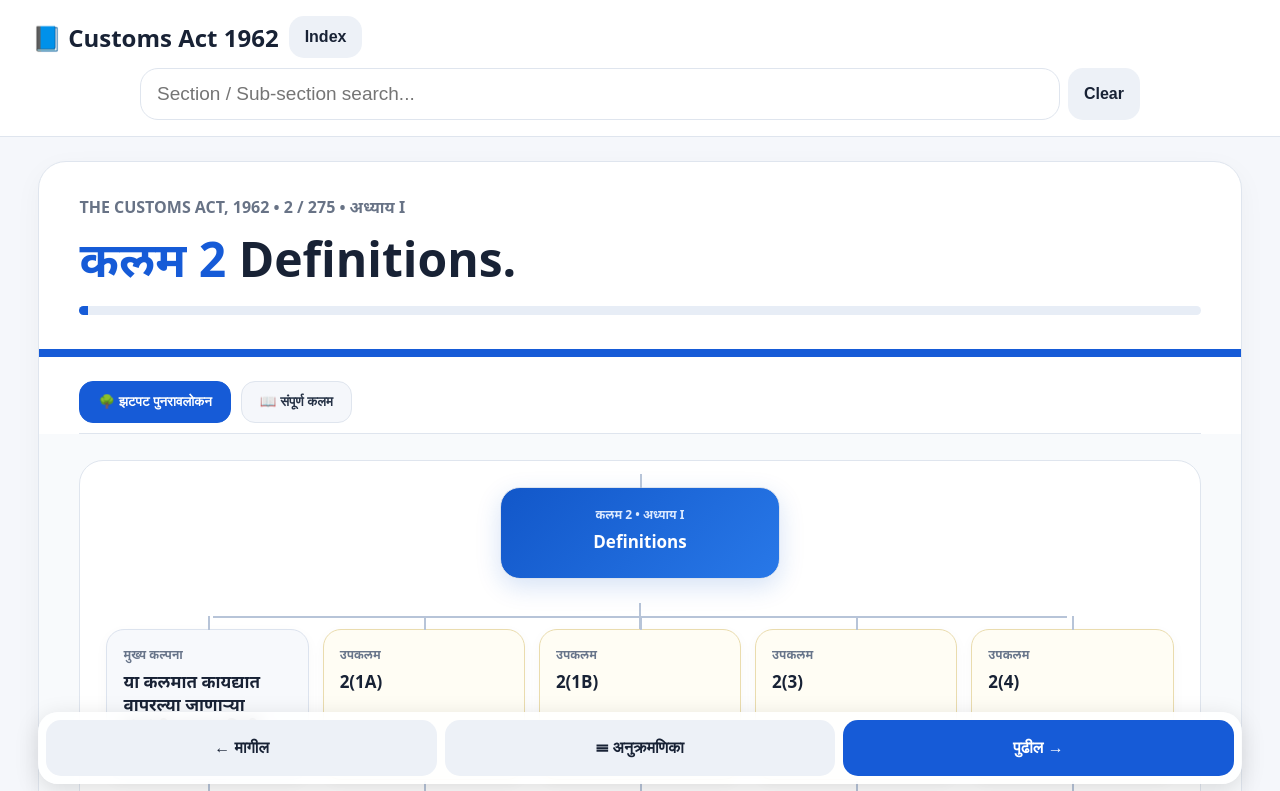
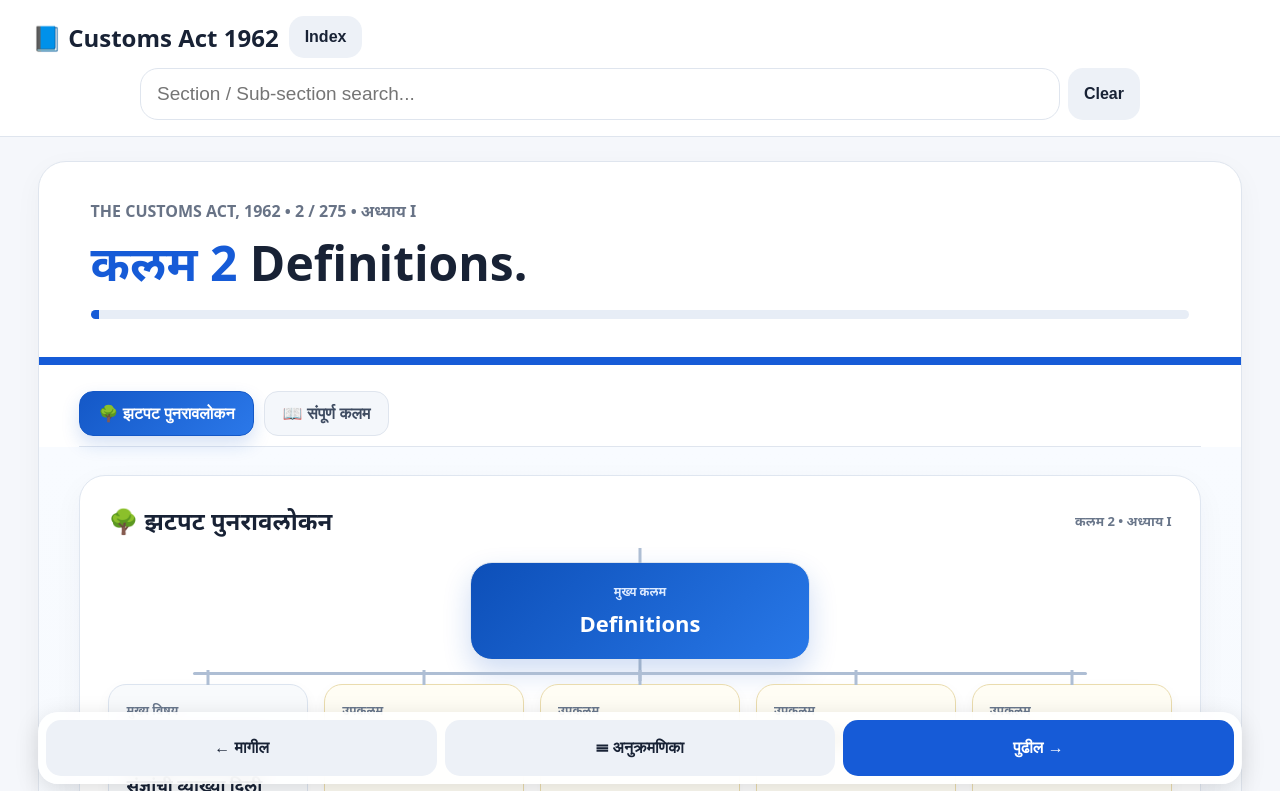
Before and after one commit to ganeshmodhem/Customs-Act-1962-F-Card, a plain HTML site: page index.html in a window 1280 px wide. Both pictures are taken after a click on the element 640 px from the left and 632 px from the top of the page. Shown: the top 791 px of the page. Drawn offline with Linux system fonts and the light colour scheme.

Commit message:
Add files via upload

```diff
--- a/index.html
+++ b/index.html
@@ -9,7 +9,7 @@
 header{position:sticky;top:0;z-index:20;background:#fff;border-bottom:1px solid var(--line);padding:12px 14px 10px}.top{display:flex;align-items:center;gap:10px}.brand{font-size:24px;font-weight:800}.search{margin-top:10px;display:flex;gap:8px}.search input{flex:1;border:1px solid var(--line);border-radius:18px;padding:14px 16px;font-size:17px;outline:none}.btn{border:0;border-radius:15px;padding:12px 16px;font-weight:800;font-size:16px;background:#edf1f7;color:var(--ink)}.btn.primary{background:var(--blue);color:#fff}
 main{width:100%;max-width:none;margin:0 auto;padding:24px clamp(20px,3vw,56px)}.hero{background:linear-gradient(135deg,#1246ae,#2670dd);color:#fff;border-radius:28px;padding:34px 40px;margin-bottom:20px;box-shadow:0 12px 35px #165bd733}.hero h1{font-size:44px;line-height:1.05;margin:0 0 10px}.hero p{font-size:22px;margin:0 0 22px}.pills{display:flex;flex-wrap:wrap;gap:9px}.pill{background:#ffffff22;border:1px solid #ffffff33;border-radius:14px;padding:12px 16px;font-weight:700;font-size:17px}.controls{display:flex;gap:8px;margin-bottom:12px}.controls select{flex:1;border:1px solid var(--line);border-radius:15px;padding:13px;background:#fff;font-size:16px}.count{color:var(--muted);font-size:14px;margin:7px 2px}
 .card{background:var(--card);border:1px solid var(--line);border-radius:22px;margin:10px 0;padding:18px;box-shadow:0 2px 10px #00000008;cursor:pointer}.card h2{font-size:22px;line-height:1.18;margin:0 0 8px}.num{color:var(--blue)}.chapter{color:var(--muted);font-size:14px}.subchips{display:flex;flex-wrap:wrap;gap:5px}.subchip{font-size:12px;background:#eef3ff;color:#2457aa;padding:4px 7px;border-radius:8px}
-.detail{background:#fff;border:1px solid var(--line);border-radius:28px;overflow:hidden;box-shadow:0 8px 28px #0000000a}.detailHead{padding:34px 40px;border-bottom:8px solid var(--blue)}.detailHead .small{color:var(--muted);font-weight:700}.detailHead h1{font-size:48px;line-height:1.12;margin:12px 0 20px}.progress{height:9px;background:#e7edf6;border-radius:99px;overflow:hidden}.progress i{display:block;height:100%;background:var(--blue)}section.block{padding:30px 40px}.block h3{margin:0 0 10px;color:#657084;letter-spacing:.03em}.english{font-family:Georgia,"Times New Roman",serif;white-space:pre-wrap;font-size:21px;line-height:1.85;background:#fafbfd;border:1px solid var(--line);border-radius:18px;padding:18px}.marathi{font-size:22px;line-height:1.95;background:var(--mar);border:1px solid #eadcae;border-radius:18px;padding:18px;white-space:pre-wrap}.loading{color:#7b8492}.error{color:#a33;font-size:14px}.nav{position:sticky;bottom:16px;display:grid;grid-template-columns:1fr 1fr 1fr;gap:8px;margin-top:15px;background:#ffffffdd;backdrop-filter:blur(8px);padding:8px;border-radius:20px;box-shadow:0 6px 25px #0002}.nav .btn{min-height:56px}.hidden{display:none}.note{font-size:13px;color:var(--muted);line-height:1.5}
+.detail{background:#fff;border:1px solid var(--line);border-radius:28px;overflow:hidden;box-shadow:0 8px 28px #0000000a}.detailHead{padding:38px clamp(28px,4vw,70px);border-bottom:8px solid var(--blue)}.detailHead .small{color:var(--muted);font-weight:700}.detailHead h1{font-size:48px;line-height:1.12;margin:12px 0 20px}.progress{height:9px;background:#e7edf6;border-radius:99px;overflow:hidden}.progress i{display:block;height:100%;background:var(--blue)}section.block{padding:34px clamp(28px,4vw,70px)}.block h3{margin:0 0 14px;font-size:17px;color:#657084;letter-spacing:.03em}.english{font-family:Georgia,"Times New Roman",serif;white-space:pre-wrap;font-size:21px;line-height:1.85;background:#fafbfd;border:1px solid var(--line);border-radius:18px;padding:18px}.marathi{font-size:22px;line-height:1.95;background:var(--mar);border:1px solid #eadcae;border-radius:18px;padding:18px;white-space:pre-wrap}.loading{color:#7b8492}.error{color:#a33;font-size:14px}.nav{position:sticky;bottom:16px;display:grid;grid-template-columns:1fr 1fr 1fr;gap:8px;margin-top:15px;background:#ffffffdd;backdrop-filter:blur(8px);padding:8px;border-radius:20px;box-shadow:0 6px 25px #0002}.nav .btn{min-height:56px}.hidden{display:none}.note{font-size:13px;color:var(--muted);line-height:1.5}
 @media(min-width:900px){
   #list{display:grid;grid-template-columns:repeat(3,minmax(0,1fr));gap:16px}
   #list .card{margin:0;min-height:150px}
@@ -38,28 +38,30 @@ main{width:100%;max-width:none;margin:0 auto;padding:24px clamp(20px,3vw,56px)}.
 @media (max-width: 1100px){#list{grid-template-columns:repeat(3,minmax(0,1fr))}}
 @media (max-width: 760px){#list{grid-template-columns:1fr}}
 
-.quickTab{margin:24px 40px 0;display:flex;gap:10px;flex-wrap:wrap;border-bottom:1px solid var(--line);padding-bottom:10px}
-.tabBtn{border:1px solid var(--line);background:#f5f7fb;color:#263246;border-radius:14px;padding:12px 18px;font-weight:800;cursor:pointer}
-.tabBtn.active{background:var(--blue);color:#fff;border-color:var(--blue)}
-.quickPanel{padding:26px 40px 34px;background:#f8fafc}
+
+.quickTab{margin:26px 40px 0;display:flex;gap:10px;border-bottom:1px solid var(--line);padding-bottom:10px}
+.tabBtn{border:1px solid var(--line);background:#f4f7fb;color:#3e4b61;border-radius:14px;padding:12px 18px;font-weight:900;font-size:16px;cursor:pointer;transition:.2s}
+.tabBtn.active{background:linear-gradient(135deg,#1458c7,#2b78e9);color:#fff;border-color:#1458c7;box-shadow:0 8px 18px #1458c72e}
+.quickPanel{padding:28px 40px 38px;background:linear-gradient(180deg,#f8fbff,#f4f7fb)}
 .quickPanel.hidden{display:none}
-.treeWrap{background:#fff;border:1px solid var(--line);border-radius:24px;padding:26px;overflow:auto}
-.treeRoot{display:flex;justify-content:center;margin-bottom:24px}
-.treeRoot .treeNode{background:linear-gradient(135deg,#1257c9,#2878e8);color:#fff;min-width:280px;max-width:720px;text-align:center;border-radius:20px;padding:18px 24px;box-shadow:0 8px 24px #1257c92b}
-.treeRoot .treeNode .label{color:#dceaff}
-.treeLine{height:26px;width:2px;background:#b7c4d8;margin:0 auto}
-.treeBranches{display:grid;grid-template-columns:repeat(auto-fit,minmax(190px,1fr));gap:14px;position:relative}
-.treeBranches:before{content:"";position:absolute;top:-13px;left:10%;right:10%;height:2px;background:#b7c4d8}
-.treeNode{background:#f7f9fc;border:1px solid #dce3ee;border-radius:18px;padding:16px;min-height:92px;position:relative;box-shadow:0 4px 14px #00000008}
-.treeNode:before{content:"";position:absolute;top:-14px;left:50%;width:2px;height:14px;background:#b7c4d8}
-.treeNode .label{font-size:12px;font-weight:800;color:#68758a;margin-bottom:7px}
-.treeNode .value{font-size:17px;font-weight:800;line-height:1.35}
-.treeNode.sub{background:#fffdf4;border-color:#eadcae}
-.quickGrid{display:grid;grid-template-columns:repeat(3,minmax(0,1fr));gap:14px;margin-top:18px}
-.quickCard{background:#fff;border:1px solid var(--line);border-radius:18px;padding:18px}
-.quickCard h4{margin:0 0 8px;font-size:15px;color:#5d6a7d}.quickCard p{margin:0;line-height:1.65;font-size:16px}
+.treeWrap{background:#fff;border:1px solid #dfe6f0;border-radius:26px;padding:28px;overflow:auto;box-shadow:0 10px 30px #15233b0b}
+.treeTitle{display:flex;align-items:center;justify-content:space-between;gap:14px;margin-bottom:22px}
+.treeTitle h2{margin:0;font-size:24px}.treeTitle span{font-size:13px;color:#69768a;font-weight:800}
+.treeRoot{display:flex;justify-content:center;margin-bottom:0}
+.treeRoot .treeNode{background:linear-gradient(135deg,#0d4fb8,#2878e8);color:#fff;min-width:340px;max-width:760px;text-align:center;border-radius:22px;padding:20px 26px;box-shadow:0 12px 28px #1257c933;position:relative}
+.treeRoot .treeNode:after{content:"";position:absolute;left:50%;bottom:-22px;width:3px;height:22px;background:#9db1cc;transform:translateX(-50%)}
+.treeRoot .treeNode .label{color:#dceaff}.treeRoot .treeNode .value{font-size:22px}
+.treeBranches{display:grid;grid-template-columns:repeat(auto-fit,minmax(190px,1fr));gap:16px;position:relative;padding-top:24px}
+.treeBranches:before{content:"";position:absolute;top:12px;left:8%;right:8%;height:3px;background:#aebed4;border-radius:99px}
+.treeNode{background:#f8fafc;border:1px solid #dce4ef;border-radius:18px;padding:17px;min-height:96px;position:relative;box-shadow:0 5px 16px #00000009}
+.treeNode:before{content:"";position:absolute;top:-15px;left:50%;width:3px;height:15px;background:#aebed4;transform:translateX(-50%)}
+.treeNode .label{font-size:12px;font-weight:900;color:#69778c;margin-bottom:7px}.treeNode .value{font-size:17px;font-weight:850;line-height:1.4}
+.treeNode.sub{background:#fffdf4;border-color:#eadcae}.treeNode.sub .value{color:#7a5c13}
+.quickGrid{display:grid;grid-template-columns:repeat(3,minmax(0,1fr));gap:16px;margin-top:20px}
+.quickCard{background:#fff;border:1px solid var(--line);border-radius:18px;padding:19px;box-shadow:0 4px 14px #00000008}.quickCard h4{margin:0 0 8px;font-size:16px;color:#536177}.quickCard p{margin:0;line-height:1.7;font-size:16px}
+@media(min-width:1400px){.quickPanel{padding-left:60px;padding-right:60px}.quickGrid{grid-template-columns:repeat(4,minmax(0,1fr))}}
 @media(max-width:900px){.quickPanel{padding:20px}.quickTab{margin:18px 20px 0}.quickGrid{grid-template-columns:1fr}.treeBranches{grid-template-columns:1fr 1fr}}
-@media(max-width:600px){.quickTab{margin:14px 14px 0}.treeBranches{grid-template-columns:1fr}.treeRoot .treeNode{min-width:0;width:100%}}
+@media(max-width:600px){.quickTab{margin:14px 14px 0}.treeBranches{grid-template-columns:1fr}.treeRoot .treeNode{min-width:0;width:100%}.treeRoot .treeNode .value{font-size:19px}}
 </style></head><body>
 <header><div class="top"><div class="brand">📘 Customs Act 1962</div><button class="btn" id="indexBtn">Index</button></div><div class="search"><input id="search" placeholder="Section / Sub-section search..."><button class="btn" id="clearBtn">Clear</button></div></header>
 <main>
@@ -96,9 +98,10 @@ function makeQuick(x){
   else if(/appeal/i.test(title)) focus='या कलमात अपीलशी संबंधित प्रक्रिया किंवा अधिकार स्पष्ट केले आहेत.';
   else if(/refund|recovery|duty/i.test(title)) focus='या कलमात शुल्क, परतावा किंवा वसुलीशी संबंधित तरतूद आहे.';
   else focus=clean(title)+' याबाबतची मुख्य कायदेशीर तरतूद.';
-  const nodes=sub.length?sub.map((n,i)=>`<div class="treeNode sub"><div class="label">उपकलम</div><div class="value">${esc(x.num)}(${esc(n)})</div></div>`).join(''):`<div class="treeNode sub"><div class="label">मुख्य तरतूद</div><div class="value">उपकलम स्वतंत्रपणे दिलेले नाही</div></div>`;
-  const exam= sub.length ? `परीक्षेसाठी: ${esc(x.num)} अंतर्गत ${sub.length} उपकलमे नोंदलेली आहेत.` : `परीक्षेसाठी: कलम ${esc(x.num)} चे शीर्षक आणि मुख्य विषय लक्षात ठेवा.`;
-  $('quickContent').innerHTML=`<div class="treeWrap"><div class="treeRoot"><div class="treeNode"><div class="label">कलम ${esc(x.num)} • अध्याय ${esc(x.chapter)}</div><div class="value">${esc(title)}</div></div></div><div class="treeLine"></div><div class="treeBranches"><div class="treeNode"><div class="label">मुख्य कल्पना</div><div class="value">${esc(focus)}</div></div>${nodes}</div><div class="quickGrid"><div class="quickCard"><h4>🧠 लक्षात ठेवण्याची युक्ती</h4><p>कलम क्रमांक → मुख्य विषय → उपकलमांची रचना असा क्रम लक्षात ठेवा.</p></div><div class="quickCard"><h4>📌 परीक्षेचा मुद्दा</h4><p>${exam}</p></div><div class="quickCard"><h4>📖 पूर्ण अभ्यास</h4><p>खालील “संपूर्ण कलम” मध्ये मूळ मजकूर आणि त्याचा संपूर्ण मराठी अर्थ पहा.</p></div></div></div>`;
+  const nodes=sub.length?sub.map((n)=>`<div class="treeNode sub"><div class="label">उपकलम</div><div class="value">कलम ${esc(x.num)}(${esc(n)})</div></div>`).join(''):`<div class="treeNode sub"><div class="label">रचना</div><div class="value">स्वतंत्र उपकलम नमूद नाही</div></div>`;
+  const structure=sub.length?`या कलमात ${sub.length} उपकलमे नोंदलेली आहेत.`:`या कलमात स्वतंत्र उपकलम नोंदलेले नाही.`;
+  const exam=sub.length?`परीक्षेत कलम ${esc(x.num)} सोबत त्याची उपकलम क्रमांकही लक्षात ठेवा.`:`परीक्षेसाठी कलम ${esc(x.num)} चे शीर्षक आणि मुख्य तरतूद लक्षात ठेवा.`;
+  $('quickContent').innerHTML=`<div class="treeWrap"><div class="treeTitle"><h2>🌳 झटपट पुनरावलोकन</h2><span>कलम ${esc(x.num)} • अध्याय ${esc(x.chapter)}</span></div><div class="treeRoot"><div class="treeNode"><div class="label">मुख्य कलम</div><div class="value">${esc(title)}</div></div></div><div class="treeBranches"><div class="treeNode"><div class="label">मुख्य विषय</div><div class="value">${esc(focus)}</div></div>${nodes}</div><div class="quickGrid"><div class="quickCard"><h4>🧠 लक्षात ठेवण्याची पद्धत</h4><p>कलम क्रमांक → मुख्य विषय → उपकलमांची रचना असा क्रम वापरून जलद पुनरावृत्ती करा.</p></div><div class="quickCard"><h4>📌 परीक्षेचा मुद्दा</h4><p>${exam}</p></div><div class="quickCard"><h4>🔎 रचना</h4><p>${structure}</p></div><div class="quickCard"><h4>📖 पूर्ण अभ्यास</h4><p>“संपूर्ण कलम” निवडल्यावर मूळ मजकूर आणि उपलब्ध संपूर्ण मराठी अर्थ पाहता येईल.</p></div></div></div>`;
 }
 function showQuick(){ $('quickPanel').classList.remove('hidden'); $('fullPanel').classList.add('hidden'); $('tabQuick').classList.add('active'); $('tabFull').classList.remove('active'); }
 function showFull(){ $('quickPanel').classList.add('hidden'); $('fullPanel').classList.remove('hidden'); $('tabQuick').classList.remove('active'); $('tabFull').classList.add('active'); }
```
